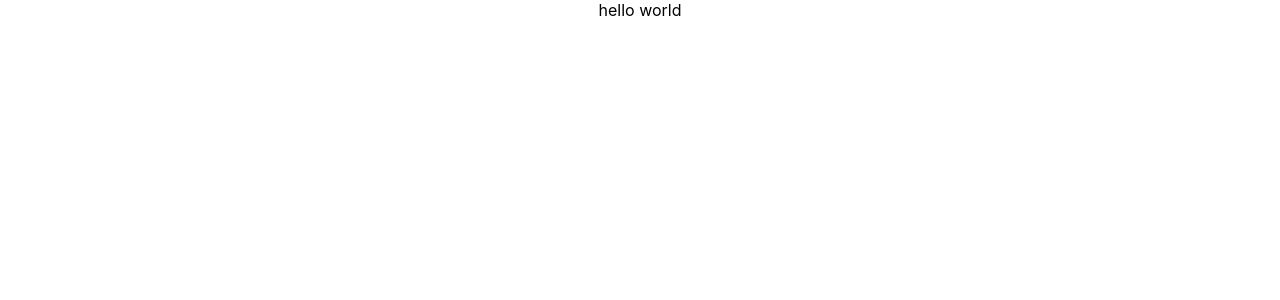
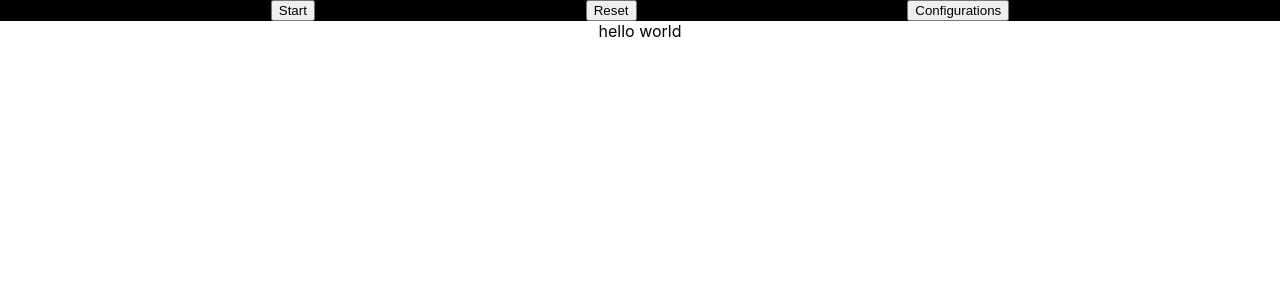
Before and after one commit to itslong/team-maker, a React (Create React App) app: page / in a window 1280 px wide. Shown: the top 300 px of the page. Built offline with nearby package versions, Linux system fonts and the light colour scheme.

Commit message:
created a typed control(nav) bar. Stub buttons to update redux store.

```diff
--- a/src/App.js
+++ b/src/App.js
@@ -1,10 +1,13 @@
 /* @flow */
 import React from 'react';
 import './App.css';
+import ControlBar from './components/ControlBar';
+
 
 function App() {
   return (
     <div className="App">
+      <ControlBar />
       hello world
     </div>
   );
--- /dev/null
+++ b/src/components/ControlBar.js
@@ -0,0 +1,58 @@
+/* @flow */
+import * as React from 'react';
+
+import { Button } from './common';
+
+
+const controlBarStyle = {
+  display: 'flex',
+  width: '100%',
+  background: 'black',
+  height: '30%',
+  justifyContent: 'space-evenly',
+};
+
+const ControlBar = (): React.MixedElement => {
+  const buttonClicked = (e: SyntheticEvent<HTMLButtonElement>): void => {
+    // TODO: wire to update store state.
+    console.log('the event: ', e.currentTarget);
+  };
+
+  const TeamConfig: React.MixedElement =
+    <Button
+      id={'team-config'}
+      className={'control-bar'}
+      name={'teamConfig'}
+      title={'Configurations'}
+      action={buttonClicked}
+    />;
+
+  const Start: React.MixedElement =
+    <Button
+      id={'start'}
+      className={'control-bar'}
+      name={'start'}
+      title={'Start'}
+      action={buttonClicked}
+    />;
+
+
+  const Reset: React.MixedElement =
+    <Button
+      id={'reset'}
+      className={'control-bar'}
+      name={'reset'}
+      title={'Reset'}
+      action={buttonClicked}
+    />;
+
+  return (
+    <div style={controlBarStyle}>
+      {Start}
+      {Reset}
+      {TeamConfig}
+    </div>
+  );
+};
+
+export default ControlBar;
--- /dev/null
+++ b/src/components/common/Button.js
@@ -0,0 +1,31 @@
+/* @flow */
+import React from 'react';
+import type { MixedElement } from 'react';
+
+type ButtonProps = {
+  id: string,
+  className?: string,
+  name: string,
+  title: string,
+  style?: string,
+  action: void
+};
+
+
+const Button = (props: ButtonProps): MixedElement => {
+  const { id, className, name, title, style, action } = props;
+
+  return (
+    <button
+      id={id}
+      className={className}
+      name={name}
+      style={style}
+      onClick={action}
+    >
+      {title}
+    </button>
+  )
+};
+
+export default Button;
--- /dev/null
+++ b/src/components/common/index.js
@@ -0,0 +1 @@
+export { default as Button } from './Button';
```
